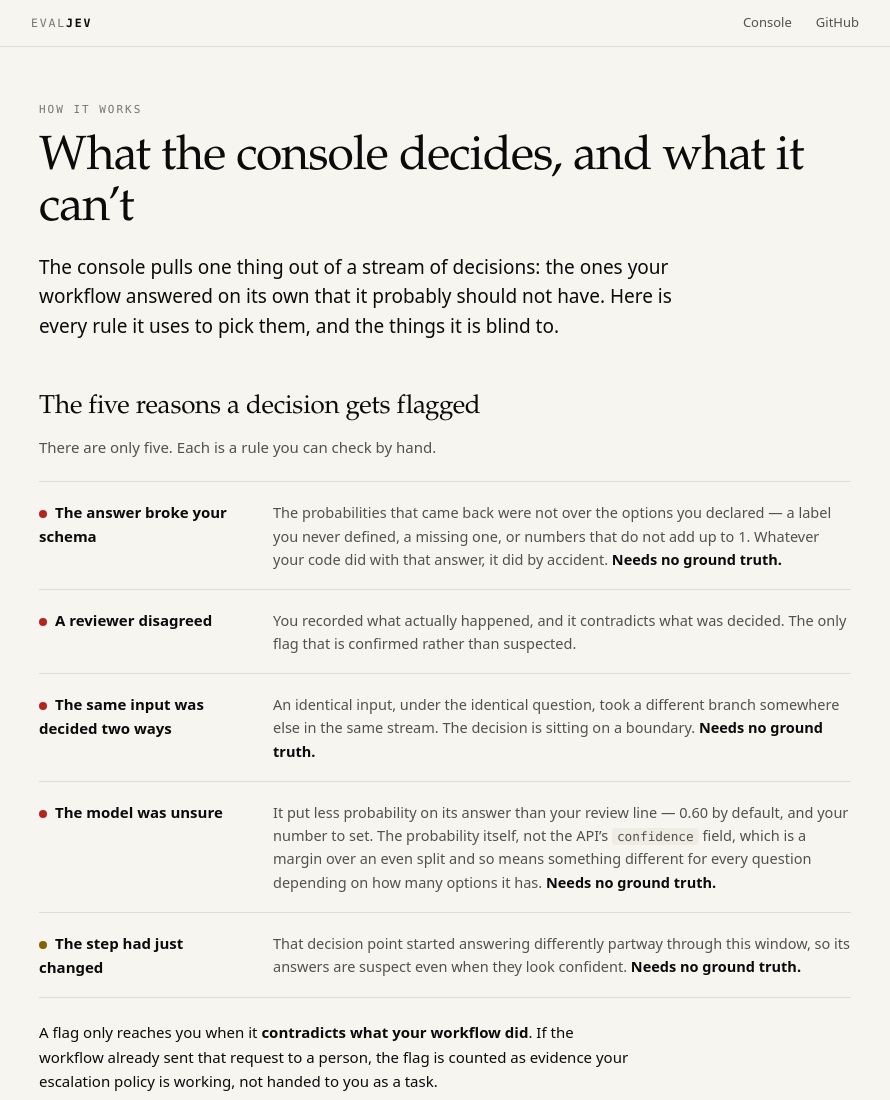
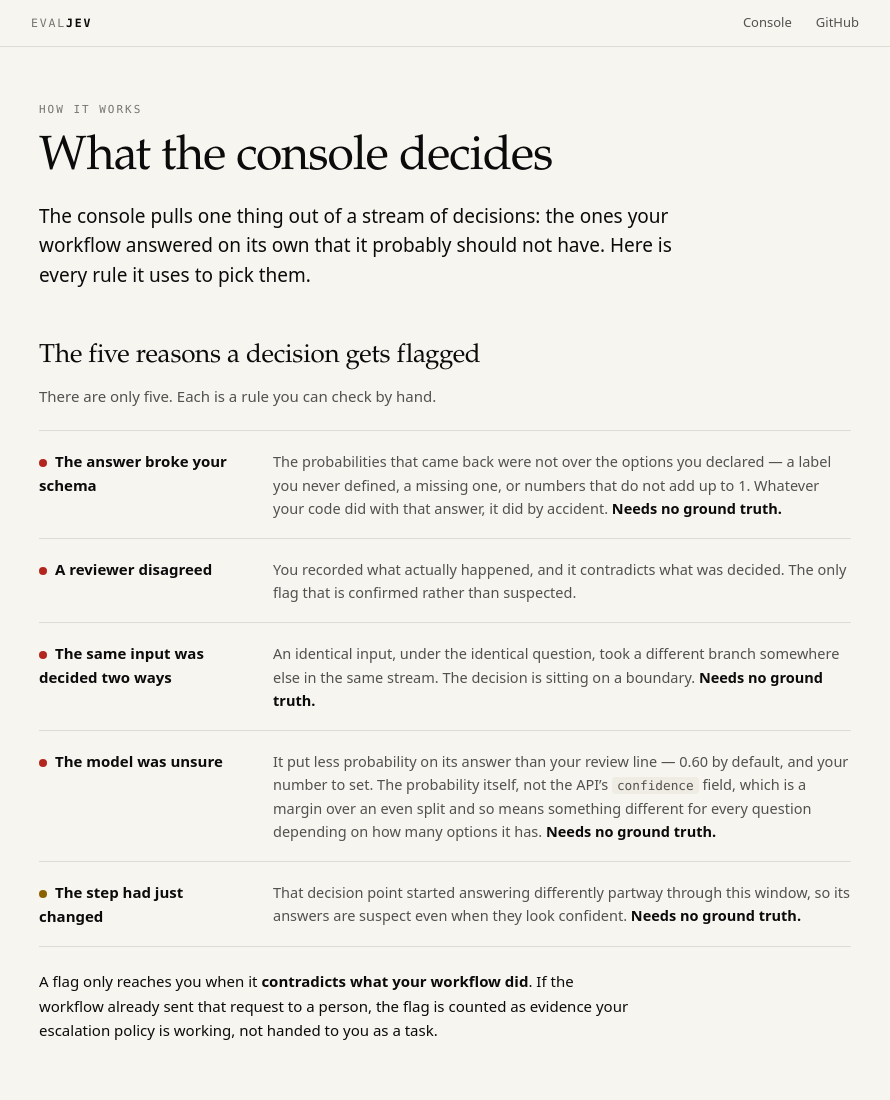
Before and after one commit to xxlya/evaljev, a plain HTML site: page docs/how-it-works.html in a window 1280 px wide. Shown: the top 1100 px of the page, without its empty margins (195-1085 px from the left). Drawn offline with Linux system fonts and the light colour scheme.

Commit message:
Fix the page title and description left over from the cut sections
Co-Authored-By: Claude Opus 5 (1M context) <noreply@anthropic.com>

```diff
--- a/docs/how-it-works.html
+++ b/docs/how-it-works.html
@@ -4,7 +4,7 @@
 <meta charset="utf-8">
 <meta name="viewport" content="width=device-width, initial-scale=1">
 <title>How the console decides — EvalJev</title>
-<meta name="description" content="The rules behind the EvalJev console: what gets flagged, what the flags mean, and what the tool cannot see.">
+<meta name="description" content="The rules behind the EvalJev console: what gets flagged, and the constraints it holds itself to.">
 <style>
   :root {
     color-scheme: light;
@@ -153,11 +153,11 @@
 <header class="top">
   <div class="wrap">
     <p class="eyebrow">How it works</p>
-    <h1>What the console decides, and what it can’t</h1>
+    <h1>What the console decides</h1>
     <p class="lede">
       The console pulls one thing out of a stream of decisions: the ones your workflow
       answered on its own that it probably should not have. Here is every rule it uses
-      to pick them, and the things it is blind to.
+      to pick them.
     </p>
   </div>
 </header>
```
